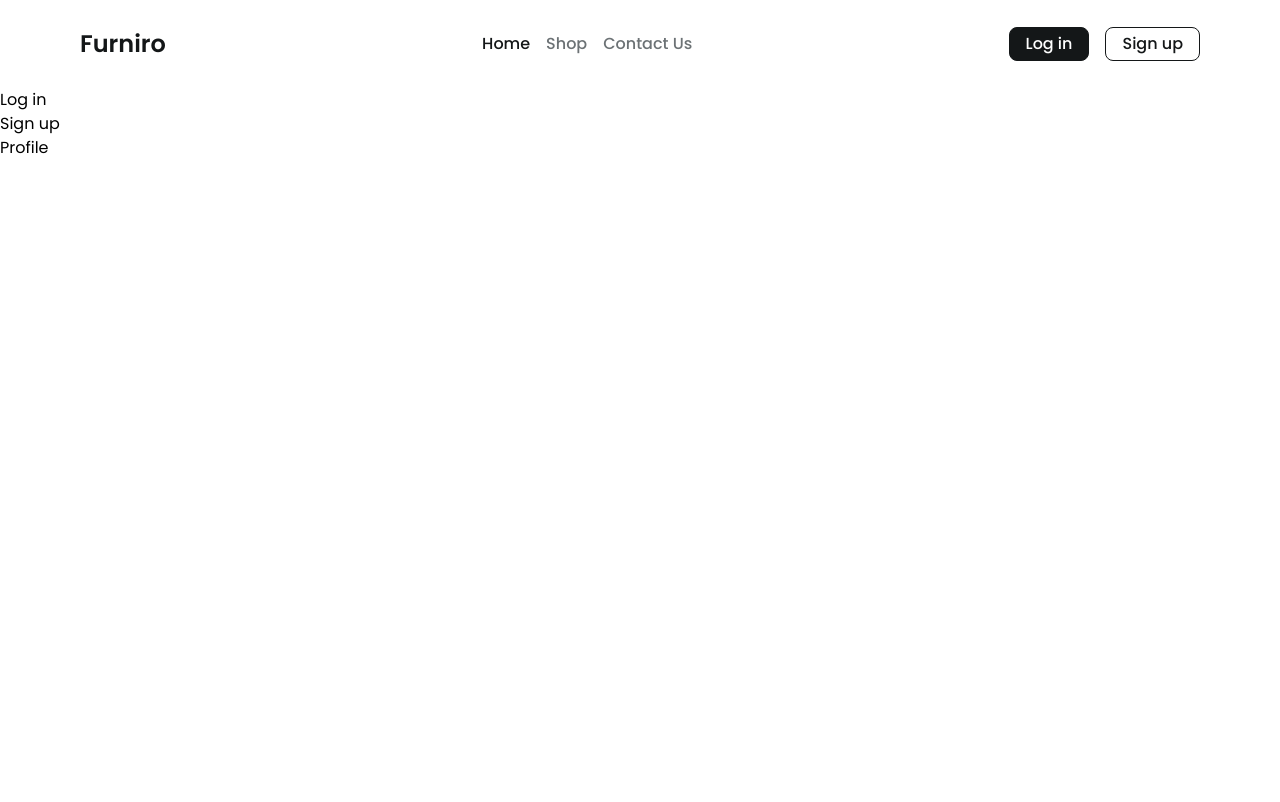
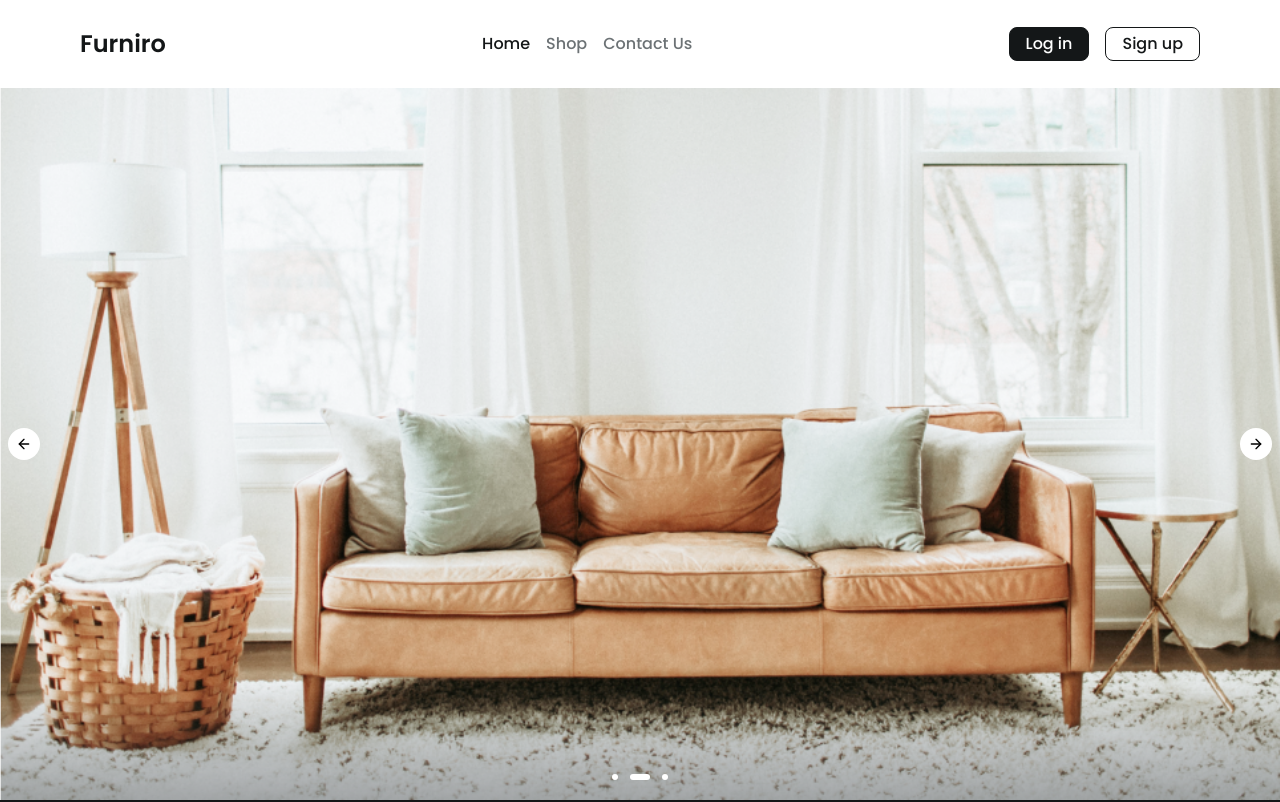
Before and after one commit to Abdalrhman-Almarakeby/furniro-frontend, a Next.js app: page / in a window 1280 px wide. Shown: the top 802 px of the page. Built offline with nearby package versions, Linux system fonts and the light colour scheme; no server answers.

Commit message:
Create home page carousal.

```diff
--- /dev/null
+++ b/src/app/(main-layout)/(home)/hero-carousel.tsx
@@ -0,0 +1,91 @@
+"use client";
+
+import Image from "next/image";
+import { useEffect, useState } from "react";
+import Autoplay from "embla-carousel-autoplay";
+import { useWindowSize } from "@/lib/hooks";
+import {
+  Carousel,
+  CarouselApi,
+  CarouselContent,
+  CarouselItem,
+  CarouselNext,
+  CarouselPrevious,
+} from "@/components/ui/carousel";
+import { cn } from "@/lib/utils";
+import img1 from "@/assets/imgs/hero-carousel-imgs-sm/1.png";
+import img2 from "@/assets/imgs/hero-carousel-imgs-lg/1.png";
+
+export default function HeroCarousel() {
+  const windowSize = useWindowSize();
+
+  const IMGS = windowSize.width > 500 ? [img1, img1, img1] : [img2, img2, img2];
+
+  const [api, setApi] = useState<CarouselApi>();
+  const [current, setCurrent] = useState(0);
+  const [count, setCount] = useState(0);
+
+  useEffect(() => {
+    if (!api) {
+      return;
+    }
+
+    setCount(api.scrollSnapList().length);
+    setCurrent(api.selectedScrollSnap() + 1);
+
+    api.on("select", () => {
+      setCurrent(api.selectedScrollSnap() + 1);
+    });
+  }, [api]);
+
+  return (
+    <section className="full-screen-height relative">
+      <div className="relative flex h-[calc(50svh-72px)] md:h-[calc(50svh-88px)] xl:h-[calc(100svh-88px)] items-center justify-center bg-neutral-1">
+        <Carousel
+          setApi={setApi}
+          opts={{ loop: true, duration: 50 }}
+          className="h-full"
+          plugins={[
+            Autoplay({
+              delay: 3000,
+              stopOnInteraction: true,
+            }),
+          ]}
+        >
+          <CarouselContent className="h-full -ml-px">
+            {IMGS.map((img, i) => (
+              <CarouselItem
+                key={i}
+                className="pl-px relative h-[calc(50svh-72px)] md:h-[calc(50svh-88px)] xl:h-[calc(100svh-88px)] w-full"
+              >
+                <Image
+                  quality={100}
+                  placeholder="blur"
+                  src={img}
+                  className="h-full w-full block object-cover"
+                  alt=""
+                />
+              </CarouselItem>
+            ))}
+          </CarouselContent>
+          <div
+            aria-hidden="true"
+            className="absolute bottom-5 left-1/2 -translate-x-1/2 flex gap-3"
+          >
+            {Array.from({ length: count }).map((_, i) => (
+              <div
+                className={cn(
+                  "size-1.5 bg-white rounded-full transition-[width]",
+                  i + 1 === current && "w-5"
+                )}
+                key={i}
+              ></div>
+            ))}
+          </div>
+          <CarouselPrevious className="hidden sm:grid bg-white place-items-center left-2 absolute top-1/2 -translate-y-1/2" />
+          <CarouselNext className="hidden sm:grid bg-white place-items-center right-2 absolute top-1/2 -translate-y-1/2" />
+        </Carousel>
+      </div>
+    </section>
+  );
+}
--- /dev/null
+++ b/src/app/(main-layout)/(home)/page.tsx
@@ -0,0 +1,5 @@
+import HeroCarousel from "./hero-carousel";
+
+export default function page() {
+  return <HeroCarousel />;
+}
--- a/src/app/(main-layout)/page.tsx
+++ /dev/null
@@ -1,30 +0,0 @@
-"use client";
-
-import { signOut, useSession } from "next-auth/react";
-import Link from "next/link";
-
-export default function Home() {
-  const { data: session } = useSession();
-  const user = session?.user;
-
-  if (!user) {
-    return (
-      <div className=" h-[1000px]">
-        <Link href={"/auth/login"}>Log in</Link>
-        <br />
-        <Link href={"/auth/signup"}>Sign up</Link>
-        <br />
-        <Link href={"/profile"}>Profile</Link>
-      </div>
-    );
-  }
-
-  return (
-    <div className="h-[1000px]">
-      <p>{user.displayName}</p>
-      <button onClick={() => signOut()}>Sing out</button>
-      <br />
-      <Link href={"/profile"}>Profile</Link>
-    </div>
-  );
-}
```
Also changed, not shown: src/assets/imgs/hero-carousel-imgs-lg/1.png (added), src/assets/imgs/hero-carousel-imgs-sm/1.png (added).
